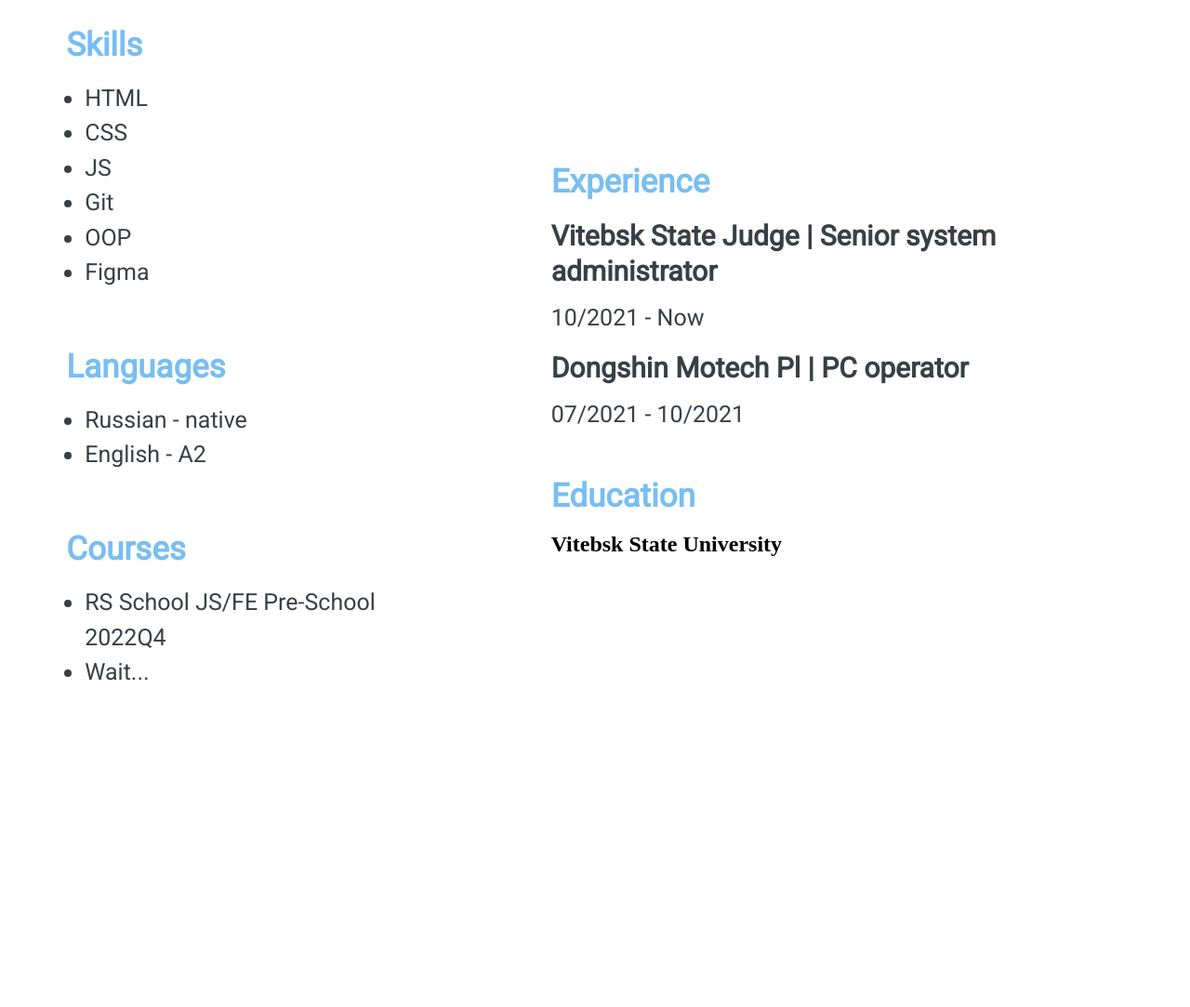
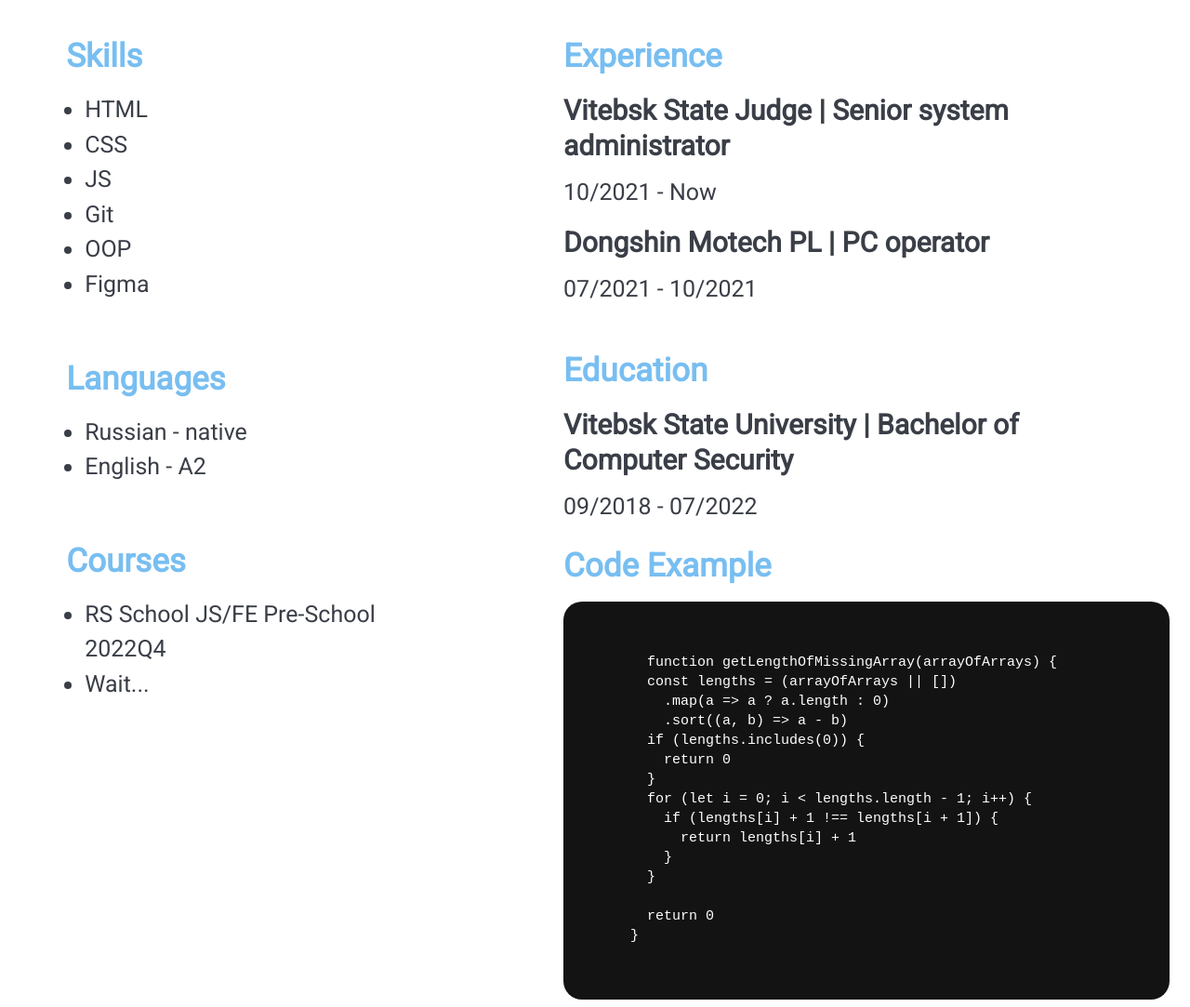
Before and after one commit to Mvsss/rsschool-cv, a plain HTML site: page index.html in a window 1280 px wide. Shown: the part 589-1672 px from the top of the page at 93% size. Before the commit the page ends 1364 px from the top, so only its background shows below. Drawn offline with Linux system fonts and the light colour scheme.

Commit message:
feat: add educ + code example

```diff
--- a/index.html
+++ b/index.html
@@ -10,18 +10,18 @@
     <title>Moskalenko Vladimir VC</title>
 </head>
 <header>
-  <article class="name">
+  <section class="name">
 
       <img src="image/1.jpg" alt="" class="name__photo">
       <div class="name__text">
         <h1 class="name__h1">Moskalenko Vladimir</h1>
         <h2 class="name__job">Trainee Frontend Developer</h2>
       </div>
-    </article>
-  <article class="contact">
+    </section>
+  <section class="contact">
     <div class="nonee"></div>
     <div class="contact__">
-      <a href="#" title="Discord"> <img src="image/hometown.png"  alt="" class="contact__logo"></a>
+      <a href="#" title="Hometown"> <img src="image/hometown.png"  alt="" class="contact__logo"></a>
       <p>Vitebsk, Belarus</p>
     </div>
     <div class="contact__">
@@ -32,12 +32,12 @@
       <a href="#" title="Discord"> <img src="image/discord.png"  alt="" class="contact__logo"></a>
       <p>Discord</p>
     </div>
-</article>
+</section>
 </header>
 <body>
   <main class="cv">
    <section class="left">
-      <article class="skills">
+      <section class="skills">
         <h2 class="h2__category">Skills</h2>
         <ul class="ul__list">
           <li>HTML</li>
@@ -47,22 +47,22 @@
           <li>OOP</li>
           <li>Figma</li>
         </ul>
-      </article>
-      <article class="lang">
+      </section>
+      <section class="lang">
         <h2 class="h2__category">Languages</h2>
         <ul class="ul__list">
           <li>Russian - native</li>
           <li>English - A2</li>
-      </article>
-      <article class="cources">
+      </section>
+      <section class="cources">
         <h2 class="h2__category">Courses</h2>
         <ul class="ul__list">
           <li>RS School JS/FE Pre-School 2022Q4</li>
           <li>Wait...</li>
-      </article>
+      </section>
    </section>
    <section class="right">
-    <article class="exp">
+    <section class="exp">
       <h2 class="h2__category">Experience</h2>
       <div class="exp__job">
         <h2 class="exp__job_name">
@@ -72,18 +72,42 @@
       </div>
       <div class="exp__job">
         <h2 class="exp__job_name">
-          Dongshin Motech Pl | PC operator
+          Dongshin Motech PL | PC operator
         </h2>
         <h3 class="exp__job_date">07/2021 - 10/2021</h3>
       </div>
-    </article>
-    <article class="Education">
+    </section>
+    <section class="Education">
       <h2 class="h2__category">Education</h2>
       <div class="educ">
-        <h2 class="educ_u"> Vitebsk State University</h2>
+        <h2 class="educ__u"> Vitebsk State University | Bachelor of Computer Security</h2>
+        <h3 class="educ__date">09/2018 - 07/2022</h3>
       </div>
+    <section class="code">
+      <h2 class="h2__category">Code Example</h2>
+      <div class="code__wrap">
+        <pre>
+        <code class="code__back">
 
-    </article>
+          function getLengthOfMissingArray(arrayOfArrays) {
+          const lengths = (arrayOfArrays || [])
+            .map(a => a ? a.length : 0)
+            .sort((a, b) => a - b)
+          if (lengths.includes(0)) {
+            return 0
+          }
+          for (let i = 0; i < lengths.length - 1; i++) {
+            if (lengths[i] + 1 !== lengths[i + 1]) {
+              return lengths[i] + 1
+            }
+          }
+
+          return 0
+        }  </code>
+      </pre>
+      </div>
+    </section>
+    </section>
    </section>
   </section>
   </main>
--- a/style.css
+++ b/style.css
@@ -17,14 +17,13 @@ header {
   display: flex;
   flex-direction: column;
   align-items: center;
-  max-width: 80%;
+
 
 }
 
 .cv {
 display: flex;
 justify-content: center;
-align-items: center;
 background: #FFFFFF;
 
 }
@@ -39,7 +38,7 @@ background: #FFFFFF;
   display: flex;
   flex-direction: column;
   margin-top: 5%;
-  margin-right: 5%;
+  margin-right: 10%;
   margin-left: 5%;
 
 }
@@ -147,3 +146,27 @@ color: #3A3E47;
   line-height: 38px;
   color: #3A3E47;
 }
+
+.educ__date {
+  font-family: 'Roboto';
+  font-style: normal;
+  font-weight: 400;
+  font-size: 25px;
+  line-height: 11px;
+  color: #3A3E47;
+
+}
+
+.code__wrap {
+  display: inline-block;
+  padding: 0 20% 5% 0;
+  border-radius: 20px;
+  background-color: #131314;
+}
+.code__back {
+  color: white;
+  font-style: normal;
+  font-weight: 400;
+  font-size: 15px;
+  line-height: 140%;
+}
```
Lines whose indentation alone changed are shown as unchanged.
